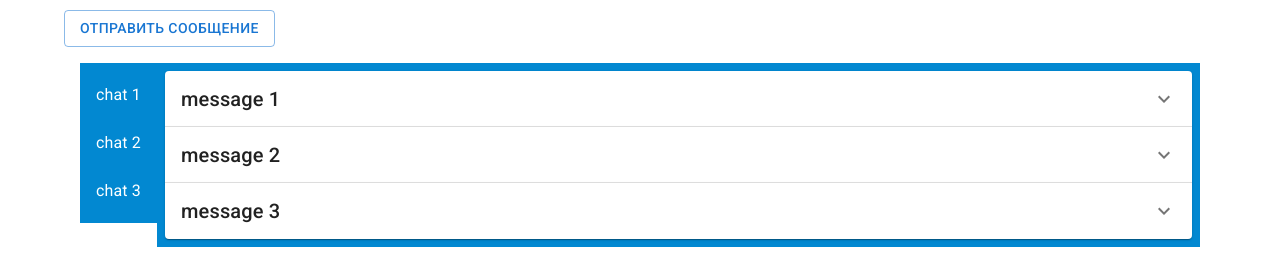
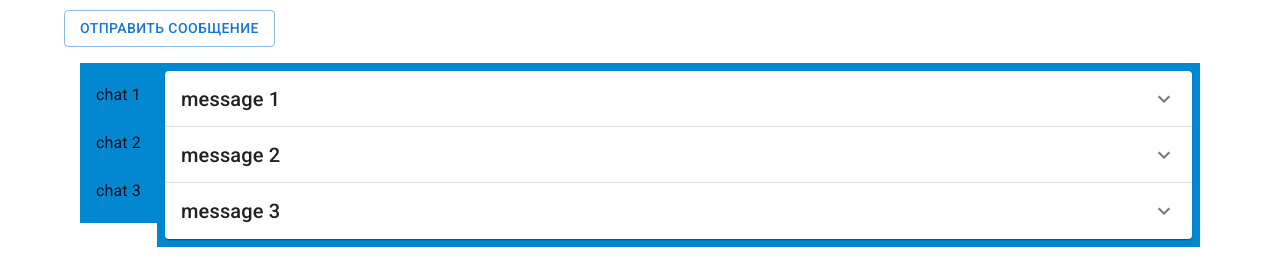
Before and after one commit to UncleChernomor/fapp, a React (Create React App) app: page / in a window 1280 px wide. Shown: the part 202-475 px from the top of the page. Built offline with nearby package versions, Linux system fonts and the light colour scheme.

Commit message:
тестируем темы

```diff
--- a/src/App.js
+++ b/src/App.js
@@ -10,8 +10,14 @@ import List from '@mui/material/List';
 import ListItem from '@mui/material/ListItem';
 import ListItemButton from '@mui/material/ListItemButton';
 import ListItemText from '@mui/material/ListItemText';
+import { createTheme, ThemeProvider } from "@mui/material/styles";
 
 function App(props) {
+  const theme = createTheme({
+    info: {
+      main: "#cccccc",
+    },
+  });
 
   const [messages, setMessageList] = useState([
     {
@@ -110,9 +116,10 @@ function App(props) {
         p: 2
       }}>
         <nav aria-label="secondary mailbox folders">
+
           <List sx={{
             backgroundColor: "info.main",
-            color: "#fff"
+            color: ""
           }}>
             {
               chats.map((item) =>
@@ -124,7 +131,9 @@ function App(props) {
               )
             }
           </List>
+
         </nav>
+
         <Box sx={{ flexGrow: 1 }}>
           <MessageList msgs={messages} />
         </Box>
--- a/src/index.js
+++ b/src/index.js
@@ -1,13 +1,22 @@
-import { ThemeProvider } from '@mui/styles';
+// import { ThemeProvider } from '@mui/styles';
 import React from 'react';
 import ReactDOM from 'react-dom';
 import App from './App';
-import theme from './theme';
+// import theme from './theme';
+// import { createTheme } from '@mui/material/styles';
+
+// const theme = createTheme({
+//   palette: {
+//     info: {
+//       main: "#000000",
+//     },
+//   }
+// });
+
+// export default theme;
 
 
 ReactDOM.render(
-  <ThemeProvider theme={theme}>
-    <App />
-  </ThemeProvider>,
+  <App />,
   document.getElementById('root')
 );
--- a/src/theme.js
+++ b/src/theme.js
@@ -2,10 +2,11 @@
 import { createTheme } from '@mui/material/styles';
 
 const theme = createTheme({
-
-    info: {
-        main: "#cccccc",
-    },
+    palette: {
+        info: {
+            main: "#cccccc",
+        },
+    }
 });
 
 export default theme;
```
